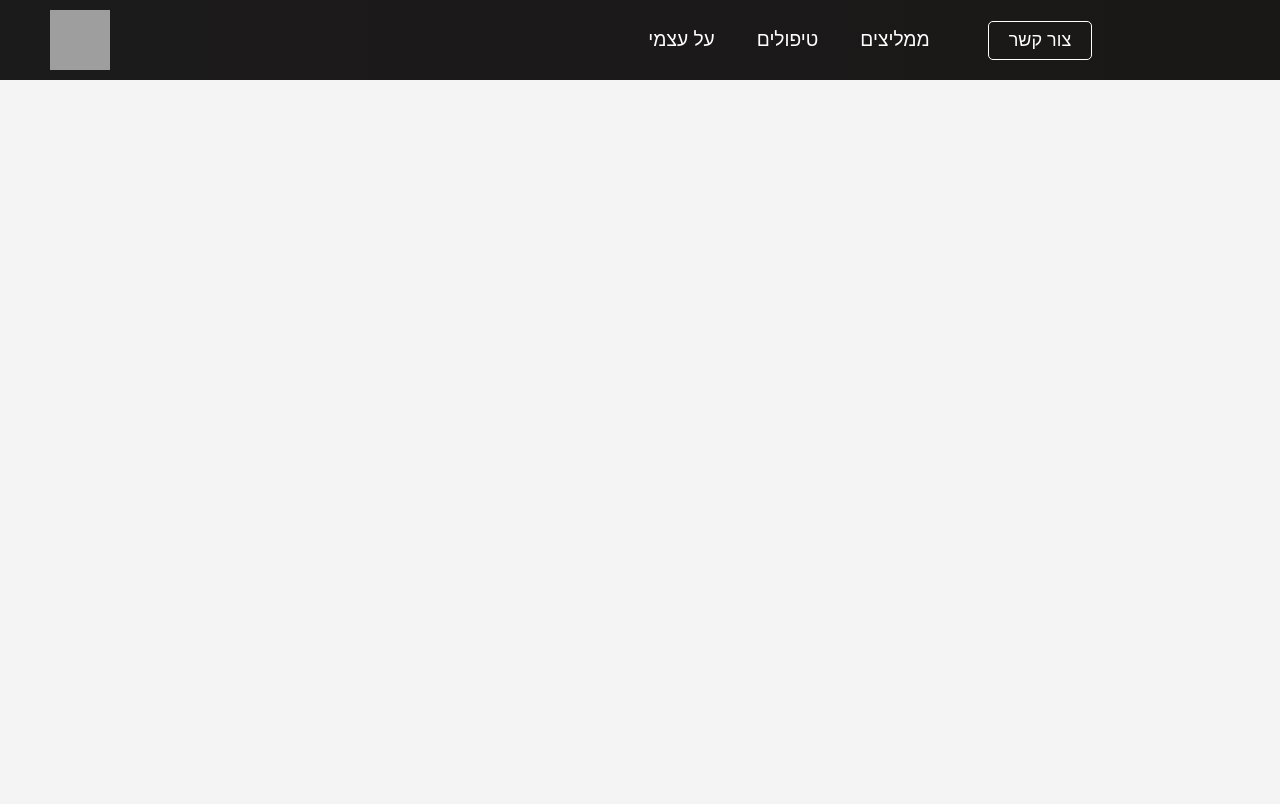
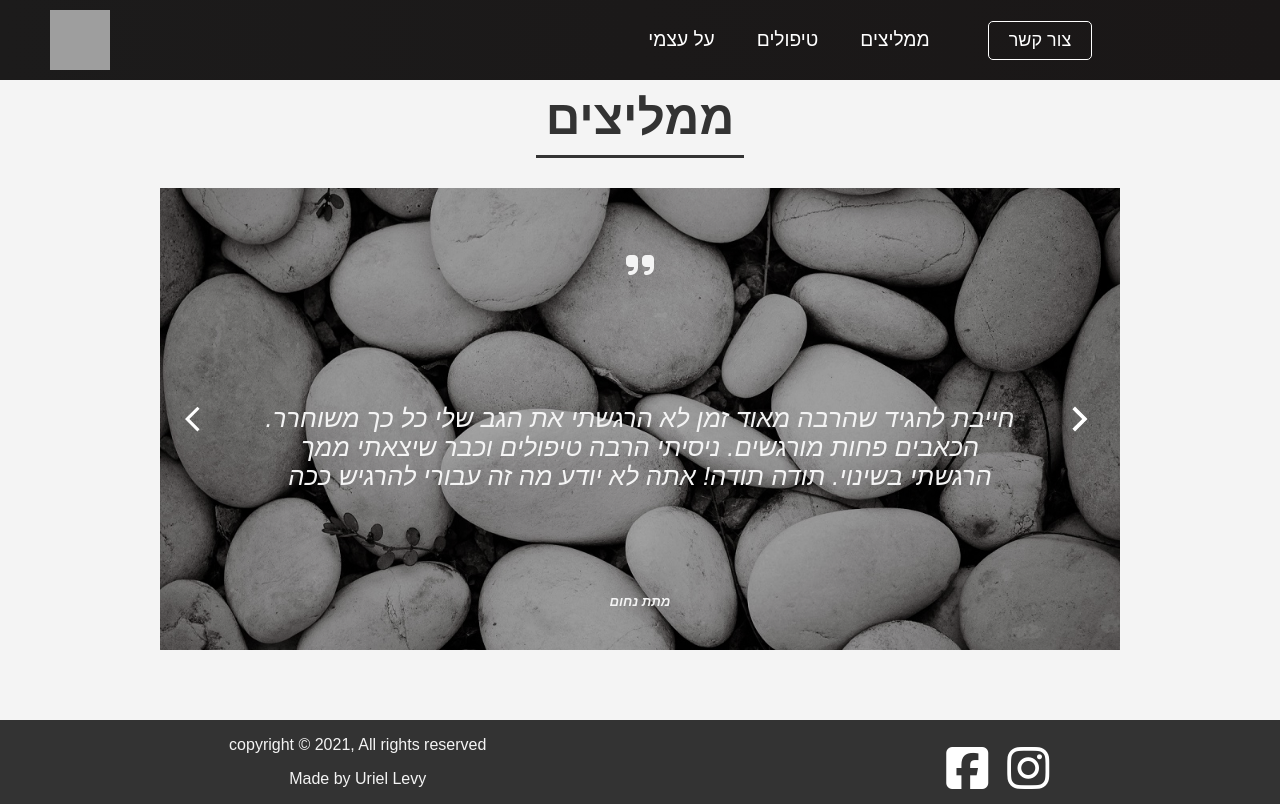
Before and after one commit to uriellevy/nir-toledano-massage-therapist-web, a React (Create React App) app: page /testimonials in a window 1280 px wide. Built offline with nearby package versions, Linux system fonts and the light colour scheme; grey boxes are pictures that could not be loaded; a web font is replaced by a local one.

Commit message:
testimonials page added

```diff
--- a/src/App.js
+++ b/src/App.js
@@ -5,6 +5,7 @@ import Navbar from "./components/Navbar";
 import Home from "./components/pages/Home";
 import About from "./components/pages/About";
 import Services from "./components/pages/Services";
+import Testimonials from "./components/pages/Testimonials";
 
 function App() {
   return (
@@ -15,6 +16,7 @@ function App() {
           <Route path="/" exact component={Home} />
           <Route path="/about" exact component={About} />
           <Route path="/services" exact component={Services} />
+          <Route path="/testimonials" exact component={Testimonials} />
         </Switch>
       </Router>
     </>
--- /dev/null
+++ b/src/components/pages/Testimonials.css
@@ -0,0 +1,105 @@
+.testimonials-container {
+  width: 100vw;
+  height: 80vh;
+  display: flex;
+  flex-direction: column;
+  align-items: center;
+  justify-content: center;
+  color: #f4f4f4;
+  padding-bottom: 70px;
+}
+
+.testimonials-container > h1 {
+  font-size: 3rem;
+  /* background-color: #333; */
+  padding: 10px;
+  border-bottom: 3px solid #333;
+  margin-bottom: 30px;
+  color: #333;
+}
+
+.carousel {
+  width: 60%;
+  height: 600px;
+}
+
+.carousel-inner-1 {
+  height: 100%;
+  width: 100%;
+  background-position: center;
+  background-repeat: no-repeat;
+  background-size: cover;
+  display: flex;
+}
+
+.carousel-inner-1 .left {
+  flex: 5%;
+  height: 100%;
+  background-color: rgba(0, 0, 0, 0.3);
+  display: grid;
+  place-items: center;
+  color: #fff;
+  cursor: pointer;
+}
+
+.carousel-inner-1 .center {
+  flex: 80%;
+  height: 100%;
+  display: grid;
+  place-items: center;
+  background-color: rgba(0, 0, 0, 0.3);
+  text-align: center;
+  text-align: justify;
+}
+
+.testimonials {
+  display: flex;
+  height: 100%;
+  font-style: italic;
+
+  background: url("/src/img/testimonials.jpg") no-repeat center center/cover
+    fixed;
+}
+
+.testimonials p {
+  font-size: 1.6rem;
+  max-width: 900px;
+}
+
+.testimonials .fa-quote-right {
+  /* background-color: rgba(255, 255, 255, 0.3); */
+  padding: 20px;
+  border-radius: 9px;
+  text-align: right;
+  font-size: 2rem;
+}
+
+.testimonials p {
+  /* background-color: rgba(255, 255, 255, 0.3); */
+  padding: 20px;
+  text-align: center;
+}
+
+.carousel-inner-1 .right {
+  flex: 5%;
+  height: 100%;
+  background-color: rgba(0, 0, 0, 0.3);
+  display: grid;
+  place-items: center;
+  color: #fff;
+  cursor: pointer;
+}
+
+@media screen and (max-width: 500px) {
+  /* ios compatability */
+  .testimonials {
+    background: url("/src/img/testimonials.jpg");
+    background-position: center;
+    background-attachment: scroll;
+    -o-background-size: cover;
+    -moz-background-size: cover;
+    -webkit-background-size: cover;
+    background-size: cover;
+    background-repeat: no-repeat;
+  }
+}
--- /dev/null
+++ b/src/components/pages/Testimonials.js
@@ -0,0 +1,45 @@
+import React, { useState } from "react";
+import "./Testimonials.css";
+import { testimonials } from "../../helpers/CarouselData";
+import ArrowBackIosIcon from "@material-ui/icons/ArrowBackIos";
+import ArrowForwardIosIcon from "@material-ui/icons/ArrowForwardIos";
+import Footer from "../Footer";
+
+const Testimonials = () => {
+  const [currTxt, setCurrTxt] = useState(0);
+  return (
+    <>
+      <div className="testimonials-container">
+        <h1>ממליצים</h1>
+        <div className="testimonials">
+          <div className="carousel-inner-1">
+            <div
+              className="left"
+              onClick={() => {
+                currTxt > 0 && setCurrTxt(currTxt - 1);
+              }}
+            >
+              <ArrowBackIosIcon style={{ fontSize: 30 }} />
+            </div>
+            <div className="center">
+              <i className="fas fa-quote-right"></i>
+              <p>{testimonials[currTxt].subtitle}</p>
+              <h5>{testimonials[currTxt].name}</h5>
+            </div>
+            <div
+              className="right"
+              onClick={() => {
+                currTxt < testimonials.length - 1 && setCurrTxt(currTxt + 1);
+              }}
+            >
+              <ArrowForwardIosIcon style={{ fontSize: 30 }} />
+            </div>
+          </div>
+        </div>
+      </div>
+      <Footer />
+    </>
+  );
+};
+
+export default Testimonials;
```
